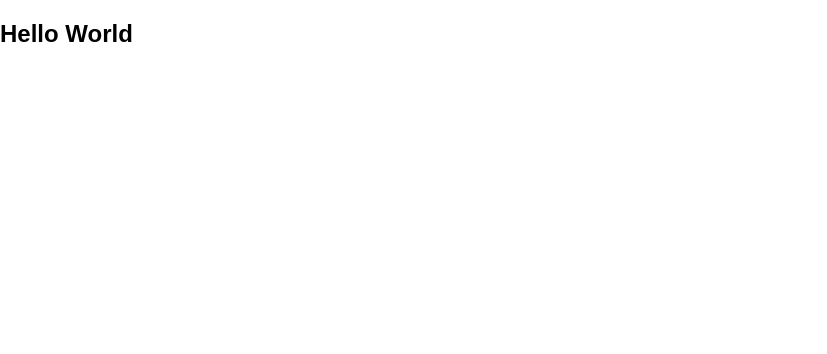
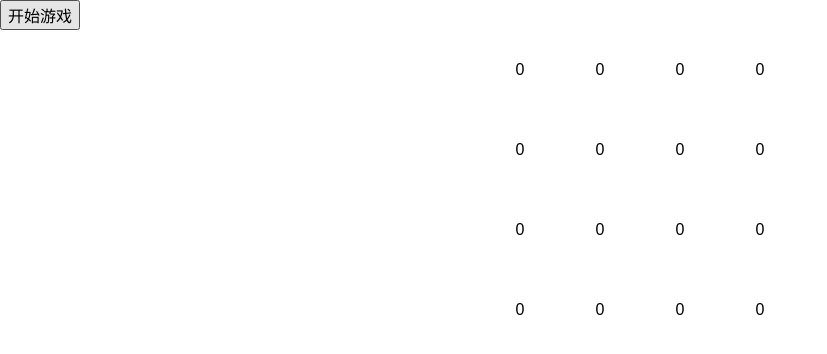
Before and after one commit to FunkySamuel37/my2048, a React app: page / in a window 1280 px wide. Shown: the top 354 px of the page, without its empty margins (0-827 px from the left). Built offline with nearby package versions, Linux system fonts and the light colour scheme.

Commit message:
generate point use a class

```diff
--- a/src/App.js
+++ b/src/App.js
@@ -1,14 +1,56 @@
 import React from 'react';
 import {ReactDOM} from 'react-dom';
+import blockData from './constants/block.js';
+import {TwoZeroFourEightMap} from './utils/TwoZeroFourEightMap.js'
+
 
 class App extends React.Component {
+  constructor(props, context) {
+    super(props, context);
+    this.tzfeMap = new TwoZeroFourEightMap();
+    this.state = { mapState: this.tzfeMap.getCatch() }
+  }
   componentDidMount() {
-
+    this.addKeyEvent();
+  }
+  addKeyEvent() {
+    document.addEventListener('keydown', function(event) {
+        switch (event.keyCode) {
+          case 37:
+          case 38:
+          case 39:
+          case 40:
+            break;
+          default:
+            return;
+        }
+        console.log(event.keyCode)
+    }, false);
   }
   render() {
+    const {mapState} = this.state;
     return (
-      <div>
-        <h2>Hello World</h2>
+      <div className="app">
+        <section className="app-header">
+          <button>开始游戏</button>
+        </section>
+        <section className="app-2048">
+          <ul className="app-2048__blocklist">
+            {mapState.map((block) => (
+              <li
+                className="app-2048__blockitem"
+                key={block.key}
+                data-block-value={block.value}
+                style={{
+                  left: `${block.x*25}%`,
+                  top: `${block.y*25}%`
+                }}>
+                <div>
+                </div>
+              </li>
+            ))}
+          </ul>
+        </section>
       </div>
     )
   }
--- /dev/null
+++ b/src/utils/TwoZeroFourEightMap.js
@@ -0,0 +1,25 @@
+class Point {
+  constructor({x,y}) {
+    this.x = x;
+    this.y = y;
+    this.value = 0;
+  }
+}
+
+export class TwoZeroFourEightMap {
+  constructor() {
+    this.cache = this.generateMap();
+  }
+  generateMap() {
+    const map = [];
+    for (let y = 0; y < 4; y++) {
+      for (let x = 0; x < 4; x++) {
+        map.push(new Point({x,y}))
+      }
+    }
+    return map;
+  }
+  getCatch() {
+    return this.cache;
+  }
+}
```
